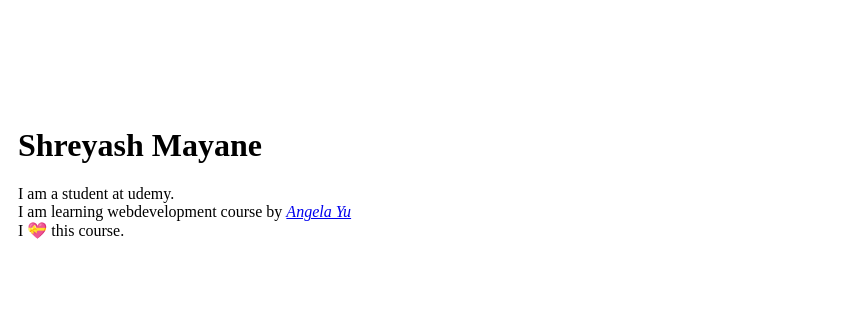
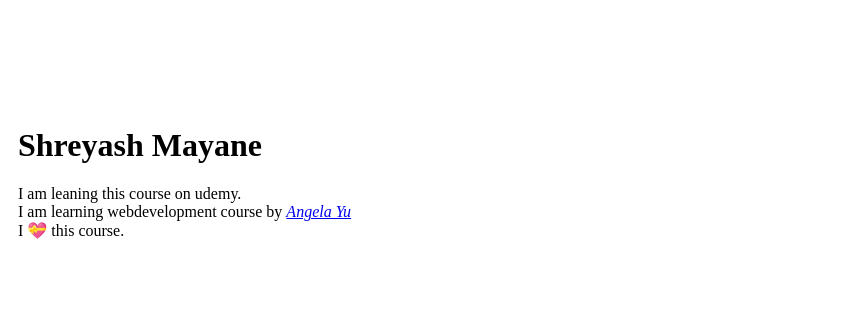
Before and after one commit to shreyashmayane/cv, a plain HTML site: page index.html in a window 1280 px wide. Shown: the top 331 px of the page, 433-1280 px from the left. Drawn offline with Linux system fonts and the light colour scheme.

Commit message:
fdgd
fdg

```diff
--- a/index.html
+++ b/index.html
@@ -14,7 +14,7 @@
         <td>
           <h1>Shreyash Mayane</h1>
           <p>
-            I am a student at udemy.<br />
+            I am leaning this course on udemy.<br />
             I am learning webdevelopment course by <a href="https://www.udemy.com/user/4b4368a3-b5c8-4529-aa65-2056ec31f37e/"><em>Angela Yu</em></a>
             <br />I 💝 this course.
 
@@ -41,6 +41,7 @@
        </li>
      </ul>
    </p>
+
   <hr>
    <em><h4>My Hobbies</h4></em>
     <ol>
```
